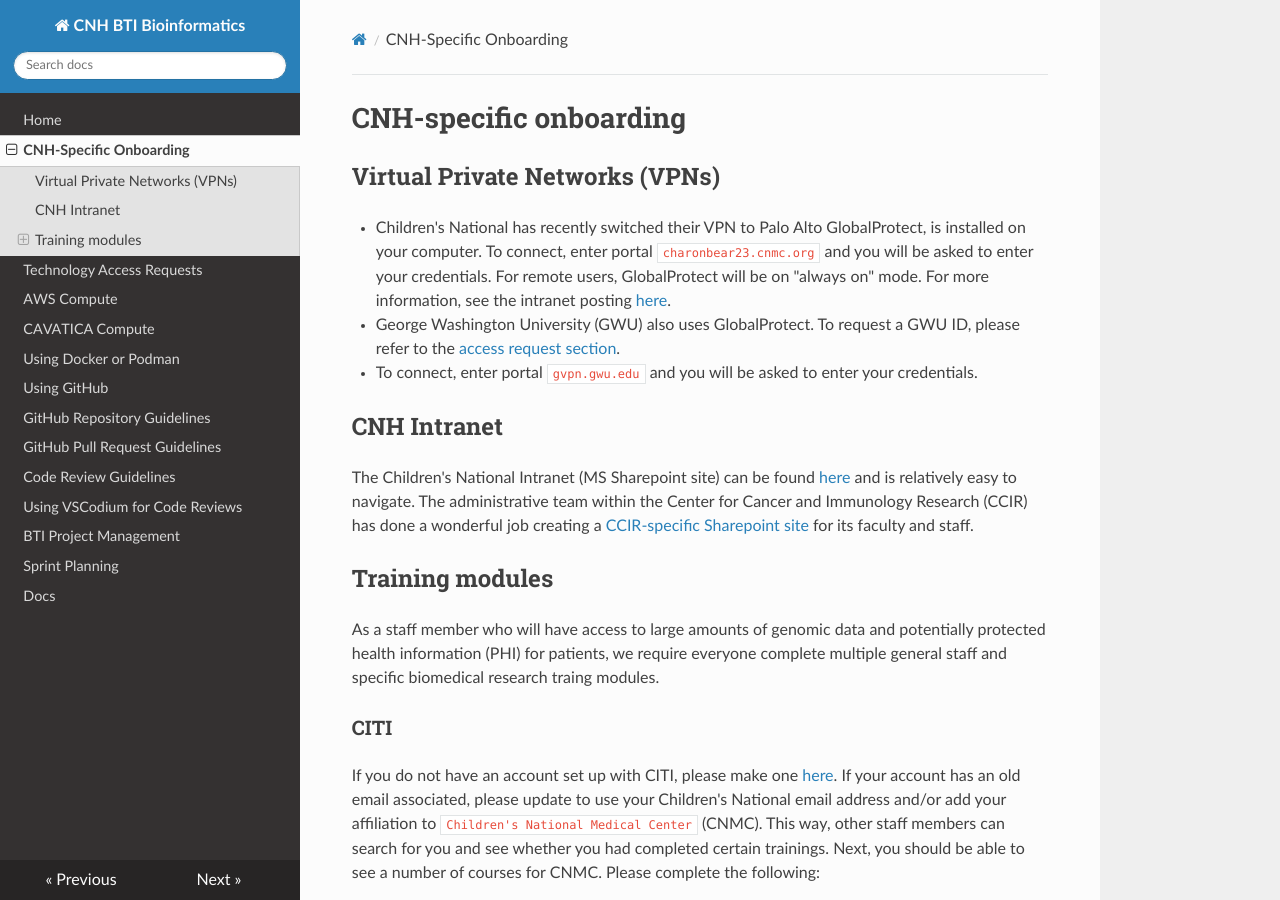
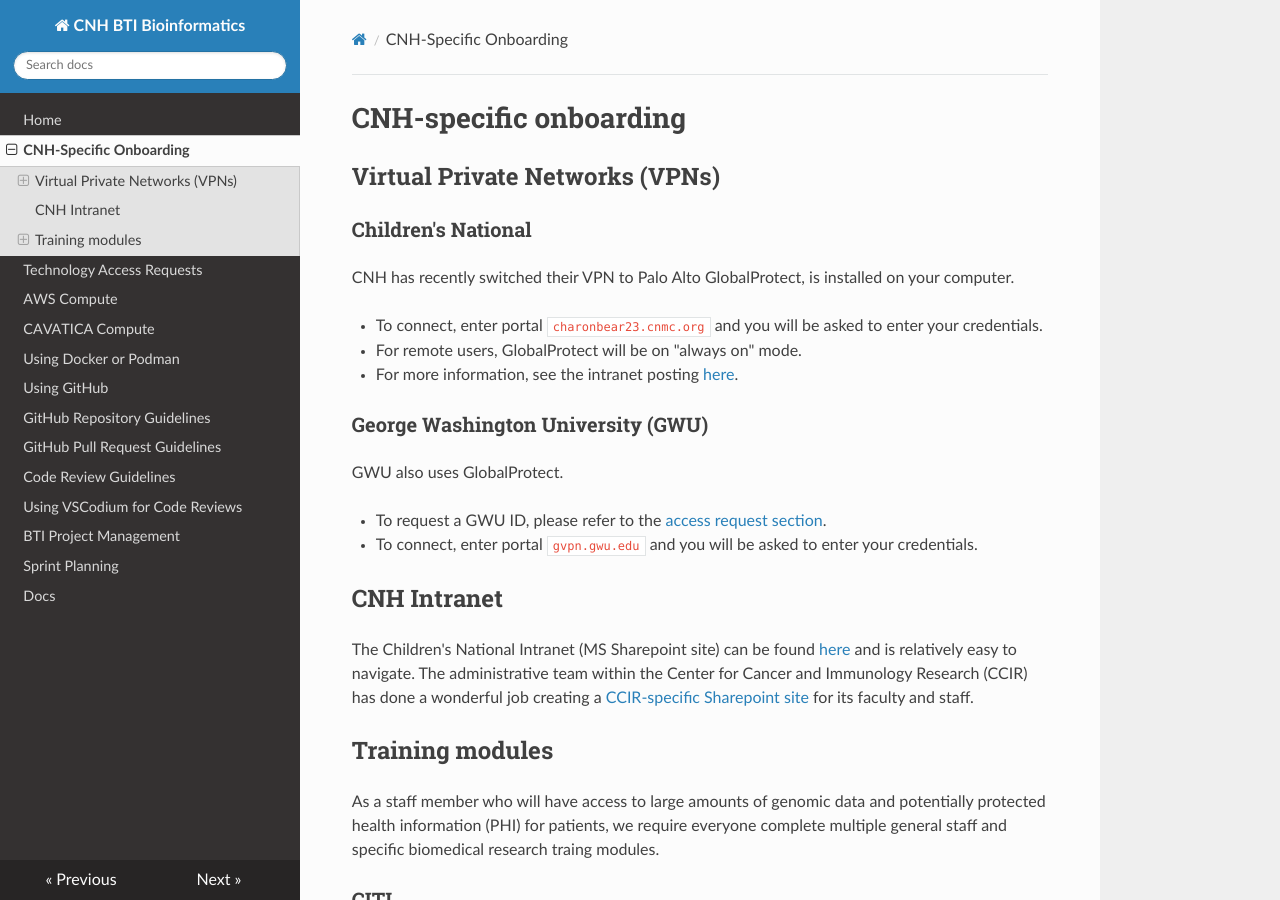
Before and after one commit to childrens-bti/bti-bfx-docs, an MkDocs documentation site: the page built from docs/cnh-onboarding.md, in a window 1280 px wide and 900 px high. Built offline with MkDocs 1.6.1, drawn with Linux system fonts in a browser that asks for light colours; nearby versions of some CDN libraries.

Commit message:
update spacing

```diff
--- a/docs/cnh-onboarding.md
+++ b/docs/cnh-onboarding.md
@@ -2,12 +2,19 @@
 
 ## Virtual Private Networks (VPNs)
 
-- Children's National has recently switched their VPN to Palo Alto GlobalProtect, is installed on your computer.
-To connect, enter portal `charonbear23.cnmc.org` and you will be asked to enter your credentials.
-For remote users, GlobalProtect will be on "always on" mode.
-For more information, see the intranet posting [here](https://cnmc.sharepoint.com/sites/itsupport/SitePages/GlobalProtect-VPN.aspx).
-- George Washington University (GWU) also uses GlobalProtect.
-To request a GWU ID, please refer to the [access request section](https://childrens-bti.github.io/bti-bfx-docs/access/).
+### Children's National
+
+CNH has recently switched their VPN to Palo Alto GlobalProtect, is installed on your computer.
+
+- To connect, enter portal `charonbear23.cnmc.org` and you will be asked to enter your credentials.
+- For remote users, GlobalProtect will be on "always on" mode.
+- For more information, see the intranet posting [here](https://cnmc.sharepoint.com/sites/itsupport/SitePages/GlobalProtect-VPN.aspx).
+
+### George Washington University (GWU)
+
+GWU also uses GlobalProtect.
+
+- To request a GWU ID, please refer to the [access request section](https://childrens-bti.github.io/bti-bfx-docs/access/).
 - To connect, enter portal `gvpn.gwu.edu` and you will be asked to enter your credentials.
 
 ## CNH Intranet
```
